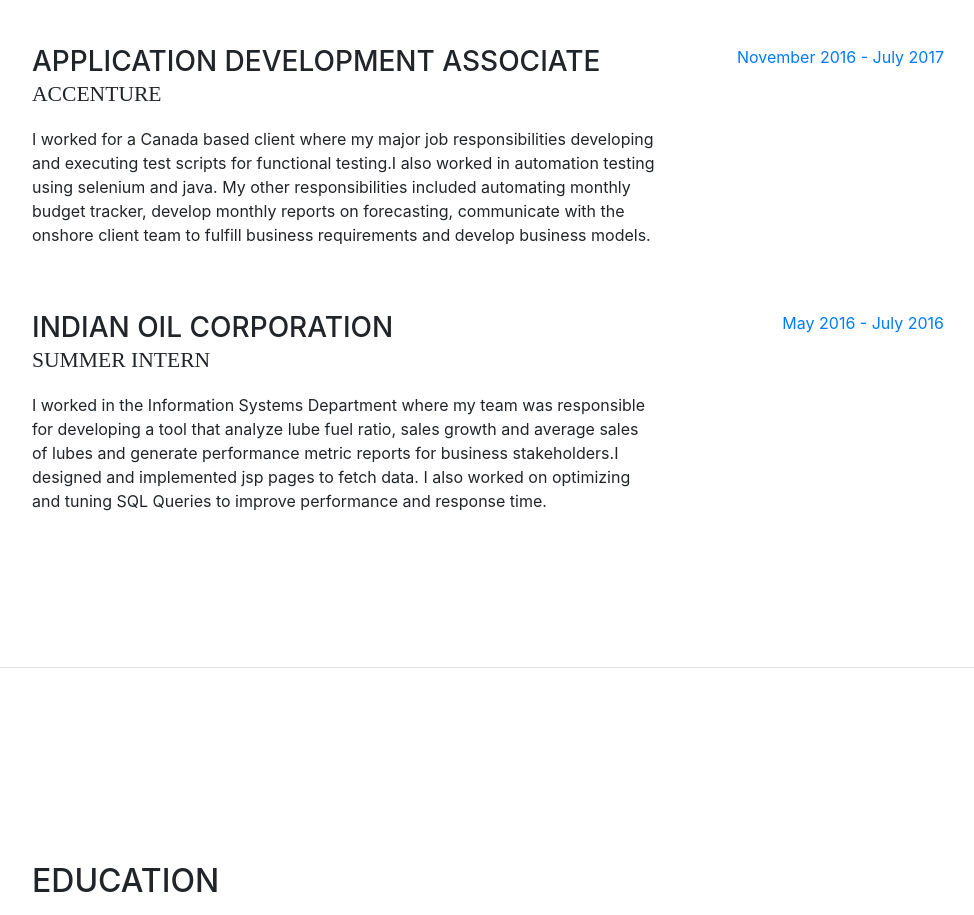
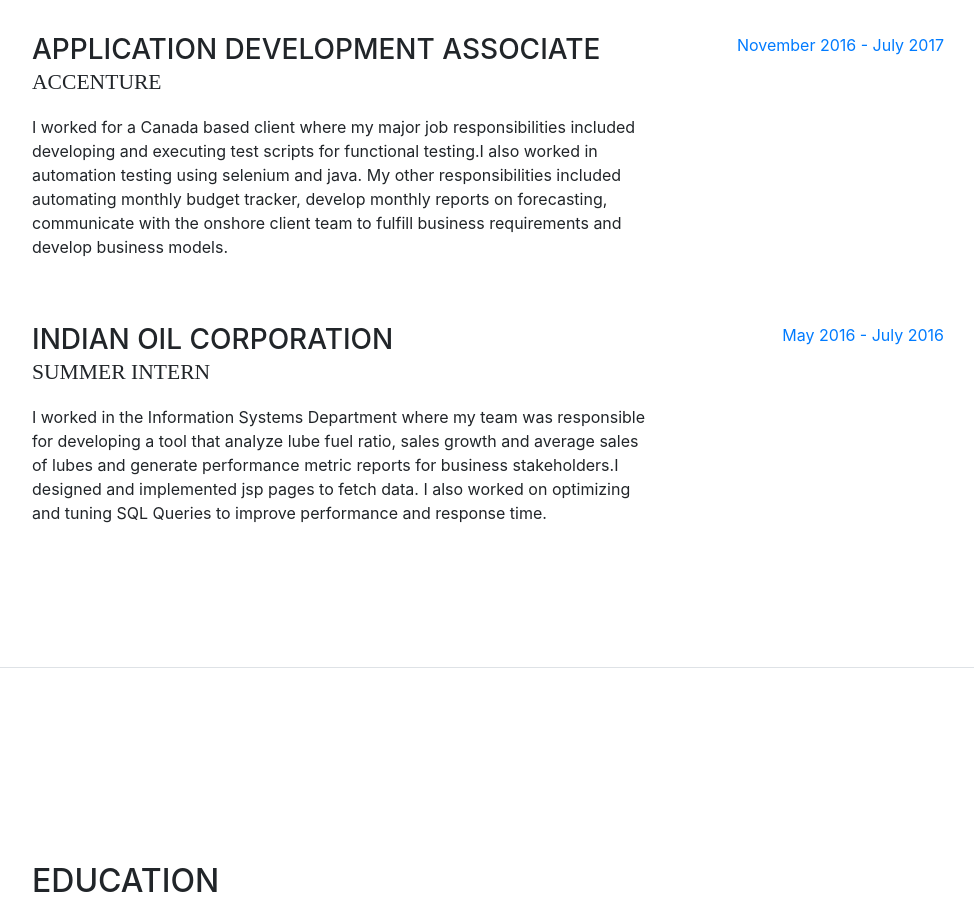
Before and after one commit to soutri/soutri.github.io, a website with bundled scripts: page index.html in a window 1280 px wide. Shown: the part 932-1847 px from the top of the page, without its empty margins (288-1262 px from the left). Built offline with nearby package versions, Linux system fonts and the light colour scheme; a web font is replaced by a local one.

Commit message:
Bug fixes

```diff
--- a/index.html
+++ b/index.html
@@ -116,7 +116,7 @@
             <div class="resume-content mr-auto">
               <h3 class="mb-0">Application Development Associate</h3>
               <div class="subheading mb-3">Accenture</div>
-              <p>I worked for a Canada based client where my major job responsibilities developing and executing test scripts for functional testing.I also worked in automation testing using selenium and java.
+              <p>I worked for a Canada based client where my major job responsibilities included developing and executing test scripts for functional testing.I also worked in automation testing using selenium and java.
                   My other responsibilities included automating monthly budget tracker, develop monthly reports on forecasting, communicate with the onshore client team to fulfill business requirements and develop business models. </p>
             </div>
             <div class="resume-date text-md-right">
```
